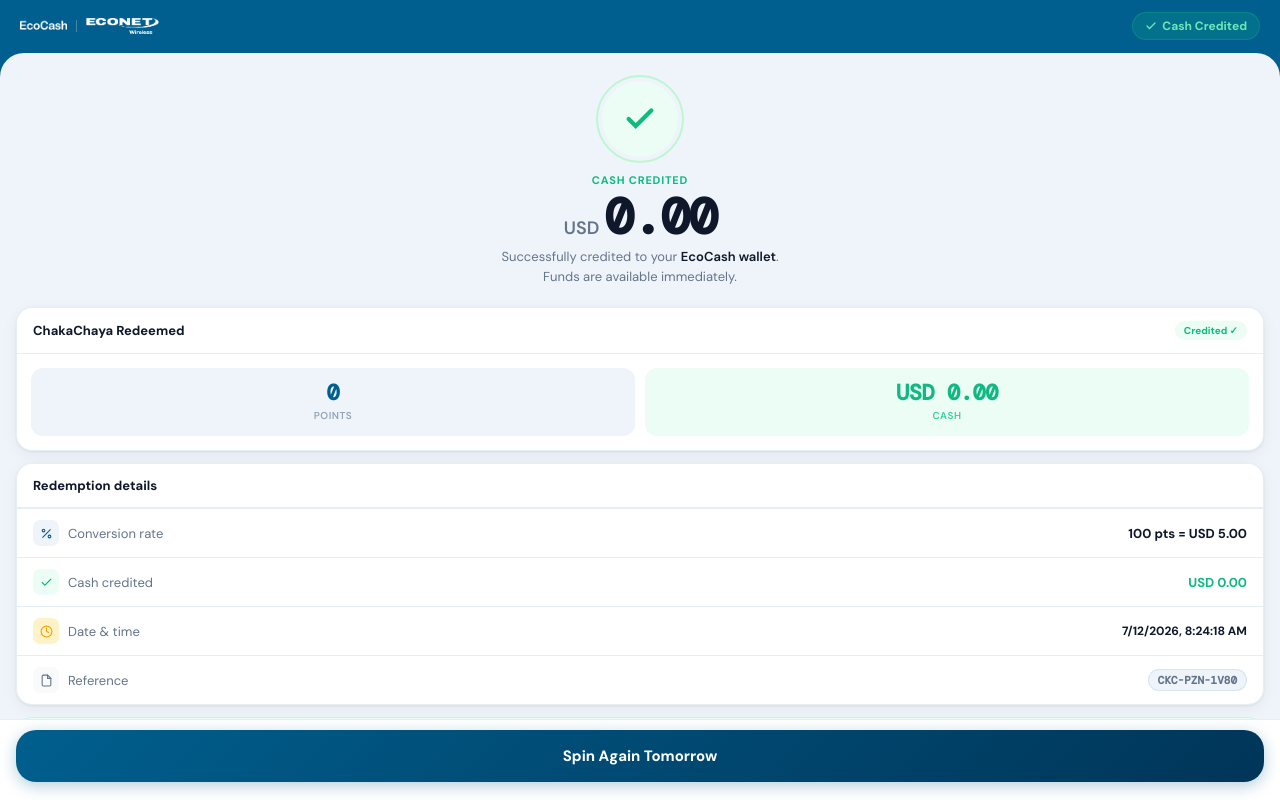
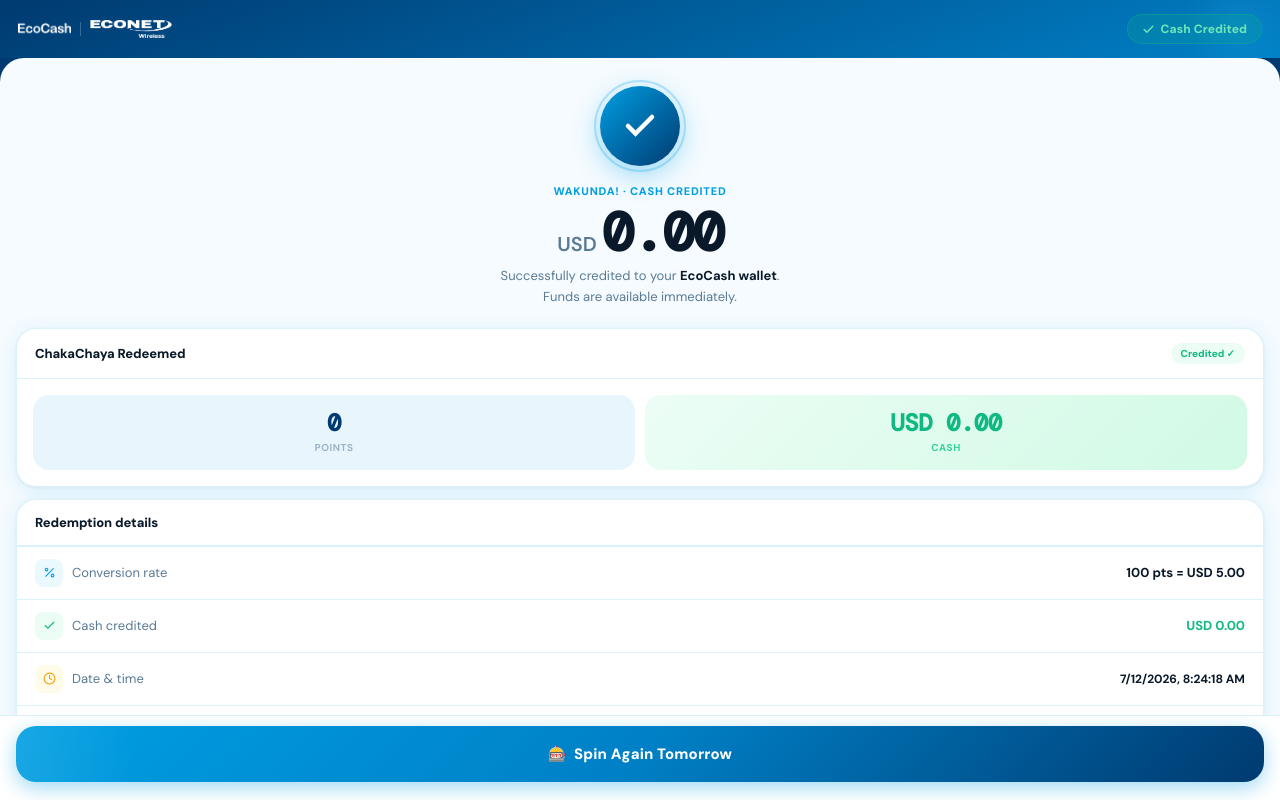
Before and after one commit to Lenkartel/ChakaChaya, a website: page thankyou.html in a window 1280 px wide. Drawn offline with nearby package versions, Linux system fonts and the light colour scheme; a web font is replaced by a local one.

Commit message:
Update thankyou.html

```diff
--- a/thankyou.html
+++ b/thankyou.html
@@ -3,110 +3,169 @@
 <head>
 <meta charset="utf-8"/>
 <meta name="viewport" content="width=device-width,initial-scale=1,maximum-scale=1,user-scalable=no,viewport-fit=cover"/>
-<meta name="theme-color" content="#005F8E"/>
+<meta name="theme-color" content="#003A70"/>
 <title>Cash Credited · ChakaChaya</title>
 <link rel="icon" href="assets/ecocash.png">
 <link rel="preconnect" href="https://fonts.googleapis.com">
 <link rel="preconnect" href="https://fonts.gstatic.com" crossorigin>
-<link href="https://fonts.googleapis.com/css2?family=DM+Sans:opsz,wght@9..40,300;9..40,400;9..40,500;9..40,600;9..40,700&family=DM+Mono:wght@400;500;600&display=swap" rel="stylesheet">
+<link href="https://fonts.googleapis.com/css2?family=DM+Sans:opsz,wght@9..40,300;9..40,400;9..40,500;9..40,600;9..40,700;9..40,800&family=DM+Mono:wght@500;600;700&display=swap" rel="stylesheet">
 <style>
 *,*::before,*::after{margin:0;padding:0;box-sizing:border-box;-webkit-tap-highlight-color:transparent}
 :root{
-  --blue:#005F8E;--blue2:#004470;--blue3:#003558;
-  --cyan:#00C2FF;
-  --bg:#EFF4FA;--card:#FFFFFF;--line:rgba(0,95,142,.1);
-  --t1:#0F172A;--t2:#334155;--t3:#64748B;--t4:#94A3B8;
-  --ok:#10B981;--warn:#F59E0B;
-  --f:'DM Sans',system-ui,sans-serif;--fm:'DM Mono',monospace;
-  --rp:999px;--r12:12px;--r16:16px;--r20:20px;--r24:24px;
-  --sp:cubic-bezier(.34,1.56,.64,1);--ease:cubic-bezier(.2,0,0,1);
-  --sh:0 1px 3px rgba(0,0,0,.07),0 4px 16px rgba(0,0,0,.05);
+  --p:#009FE3; --p2:#0080C6; --navy:#003A70; --navy2:#002850;
+  --cyan:#3CC8FF; --gold:#FDB913;
+  --sky:#F5FBFF; --sky2:#E8F5FD; --card:#FFFFFF;
+  --line:rgba(0,159,227,.14);
+  --t1:#0A1929; --t2:#1A3A52; --t3:#5A7A94; --t4:#9BB5C8;
+  --ok:#10B981; --warn:#F59E0B;
+  --f:'DM Sans',system-ui,sans-serif; --fm:'DM Mono',monospace;
+  --rp:999px; --r12:12px; --r16:16px; --r20:20px; --r24:24px;
+  --sp:cubic-bezier(.34,1.56,.64,1); --ease:cubic-bezier(.2,0,0,1);
+  --sh:0 2px 8px rgba(0,0,0,.06),0 1px 3px rgba(0,0,0,.04);
+  --sh2:0 4px 20px rgba(0,159,227,.12),0 1px 4px rgba(0,0,0,.06);
 }
-@media(prefers-reduced-motion:reduce){*,*::before,*::after{animation-duration:.01ms!important;transition-duration:.01ms!important}}
-html,body{width:100%;height:100%;height:100dvh;overflow:hidden;font-family:var(--f);background:var(--blue);-webkit-font-smoothing:antialiased}
+@media(prefers-reduced-motion:reduce){*{animation-duration:.01ms!important;transition-duration:.01ms!important}}
+html,body{width:100%;height:100%;height:100dvh;overflow:hidden;font-family:var(--f);background:var(--navy);-webkit-font-smoothing:antialiased}
 
+/* ── KEYFRAMES ── */
 @keyframes fadeUp{from{opacity:0;transform:translateY(12px)}to{opacity:1;transform:none}}
-@keyframes checkAppear{0%{transform:scale(0) rotate(-20deg);opacity:0}60%{transform:scale(1.15) rotate(2deg)}100%{transform:scale(1) rotate(0);opacity:1}}
-@keyframes cardIn{from{transform:translateY(16px);opacity:0}to{transform:none;opacity:1}}
+@keyframes checkAppear{0%{transform:scale(0) rotate(-20deg);opacity:0}60%{transform:scale(1.18) rotate(3deg)}100%{transform:scale(1) rotate(0);opacity:1}}
+@keyframes cardIn{from{transform:translateY(14px);opacity:0}to{transform:none;opacity:1}}
 @keyframes reveal{from{opacity:0}to{opacity:1}}
 @keyframes cf-fall{0%{transform:translateY(0) rotate(0deg);opacity:1}100%{transform:translateY(105vh) rotate(540deg);opacity:0}}
-@keyframes curtainClear{to{opacity:0}}
+@keyframes shine{0%{left:-100%}100%{left:200%}}
+@keyframes circFloat{0%,100%{transform:translateY(0)}50%{transform:translateY(-8px)}}
+@keyframes countUp{from{opacity:0;transform:scale(.9)}to{opacity:1;transform:scale(1)}}
 
 /* ── CURTAIN ── */
-.nav-curtain{position:fixed;inset:0;background:var(--blue);opacity:1;pointer-events:none;z-index:9999;transition:opacity .4s var(--ease)}
+.nav-curtain{position:fixed;inset:0;background:linear-gradient(160deg,var(--navy) 0%,var(--p2) 100%);opacity:1;pointer-events:none;z-index:9999;transition:opacity .4s var(--ease)}
 .nav-curtain.clear{opacity:0}
 .fw-canvas{position:fixed;inset:0;pointer-events:none;z-index:1;width:100%;height:100%}
 .cf{position:fixed;pointer-events:none;z-index:9900;animation:cf-fall linear forwards}
 
 /* ── SCREEN ── */
-.screen{display:flex;flex-direction:column;width:100%;height:100%;height:100dvh;overflow:hidden;background:var(--blue)}
+.screen{display:flex;flex-direction:column;width:100%;height:100dvh;overflow:hidden;background:var(--navy)}
 
 /* ── HEADER ── */
-.hdr{flex-shrink:0;background:var(--blue);padding:max(12px,env(safe-area-inset-top)) 20px 14px;display:flex;align-items:center;justify-content:space-between}
-.logo{display:flex;align-items:center;gap:9px}
-.logo img{height:16px;object-fit:contain;filter:brightness(0)invert(1)}
-.logo-sep{width:1px;height:12px;background:rgba(255,255,255,.25)}
-.credited-chip{display:flex;align-items:center;gap:5px;background:rgba(16,185,129,.2);border:1px solid rgba(16,185,129,.3);border-radius:var(--rp);padding:5px 12px;font-size:12px;font-weight:700;color:#6EE7B7}
-.credited-chip svg{stroke:#6EE7B7;fill:none;stroke-width:2.5;stroke-linecap:round;width:12px;height:12px}
+.hdr{
+  flex-shrink:0;position:relative;overflow:hidden;
+  background:linear-gradient(160deg,var(--navy) 0%,var(--p2) 100%);
+  padding:max(14px,env(safe-area-inset-top)) 18px 14px;
+  display:flex;align-items:center;justify-content:space-between;
+}
+.hdr::before{content:'';position:absolute;width:120px;height:120px;border-radius:50%;background:radial-gradient(circle,rgba(60,200,255,.14) 0%,transparent 70%);top:-30px;right:-20px;pointer-events:none;animation:circFloat 7s ease-in-out infinite}
+.logo{display:flex;align-items:center;gap:9px;position:relative;z-index:1}
+.logo img{height:18px;object-fit:contain;filter:brightness(0)invert(1)}
+.logo-sep{width:1px;height:14px;background:rgba(255,255,255,.22)}
+/* Credited chip matches index prize pill aesthetic */
+.credited-chip{
+  display:flex;align-items:center;gap:6px;
+  background:rgba(16,185,129,.18);
+  border:1px solid rgba(16,185,129,.35);
+  border-radius:var(--rp);padding:6px 14px;
+  font-size:12px;font-weight:800;color:#6EE7B7;
+  letter-spacing:.1px;position:relative;z-index:1;
+}
+.credited-chip svg{stroke:#6EE7B7;fill:none;stroke-width:2.5;stroke-linecap:round;width:13px;height:13px}
 
 /* ── BODY ── */
-.body{flex:1;overflow-y:auto;overflow-x:hidden;background:var(--bg);padding:0 16px max(100px,calc(90px + env(safe-area-inset-bottom)));scrollbar-width:none;position:relative;z-index:5;min-height:0;border-radius:24px 24px 0 0;margin-top:-1px}
+.body{
+  flex:1;overflow-y:auto;overflow-x:hidden;
+  background:var(--sky);
+  border-radius:var(--r24) var(--r24) 0 0;
+  padding:0 16px max(100px,calc(90px + env(safe-area-inset-bottom)));
+  scrollbar-width:none;position:relative;z-index:5;min-height:0;
+}
 .body::-webkit-scrollbar{display:none}
 
 /* ── SUCCESS HERO ── */
 .hero{padding:28px 20px 20px;text-align:center;animation:fadeUp .4s var(--ease) both}
-.check-wrap{width:76px;height:76px;border-radius:50%;background:#ECFDF5;margin:0 auto 16px;display:flex;align-items:center;justify-content:center;animation:checkAppear .5s .1s var(--sp) both;position:relative}
-.check-wrap::after{content:'';position:absolute;inset:-6px;border-radius:50%;border:2px solid #BBF7D0;animation:reveal .3s .5s ease both}
-.check-wrap svg{stroke:var(--ok);fill:none;stroke-width:3;stroke-linecap:round;width:34px;height:34px}
-.hero-eyebrow{font-size:11px;font-weight:700;text-transform:uppercase;letter-spacing:.8px;color:var(--ok);margin-bottom:5px}
-.hero-amt-row{display:flex;align-items:baseline;justify-content:center;gap:5px;margin-bottom:5px}
-.hero-cur{font-size:18px;font-weight:600;color:var(--t3)}
-.hero-amt{font-family:var(--fm);font-size:50px;font-weight:700;color:var(--t1);line-height:1;letter-spacing:-.04em}
-.hero-sub{font-size:13px;color:var(--t3);line-height:1.55}
-.hero-sub strong{color:var(--t1);font-weight:600}
+/* Animated check circle — blue gradient to match index */
+.check-wrap{
+  width:80px;height:80px;border-radius:50%;
+  background:linear-gradient(135deg,var(--p) 0%,var(--navy) 100%);
+  margin:0 auto 18px;
+  display:flex;align-items:center;justify-content:center;
+  animation:checkAppear .55s .1s var(--sp) both;
+  position:relative;
+  box-shadow:0 8px 28px rgba(0,159,227,.4);
+}
+.check-wrap::after{
+  content:'';position:absolute;inset:-6px;border-radius:50%;
+  border:2px solid rgba(0,159,227,.25);
+  animation:reveal .3s .55s ease both;opacity:0;
+}
+.check-wrap svg{stroke:#fff;fill:none;stroke-width:3;stroke-linecap:round;width:36px;height:36px}
+.hero-eyebrow{
+  font-size:11px;font-weight:800;text-transform:uppercase;
+  letter-spacing:.8px;color:var(--p);margin-bottom:8px;
+}
+.hero-amt-row{display:flex;align-items:baseline;justify-content:center;gap:5px;margin-bottom:6px;animation:countUp .5s .3s var(--sp) both}
+.hero-cur{font-size:20px;font-weight:600;color:var(--t3)}
+.hero-amt{font-family:var(--fm);font-size:54px;font-weight:700;color:var(--t1);line-height:1;letter-spacing:-.04em}
+.hero-sub{font-size:13px;color:var(--t3);line-height:1.6}
+.hero-sub strong{color:var(--t1);font-weight:700}
 
-/* ── SECTION CARD ── */
-.scard{background:var(--card);border-radius:var(--r16);box-shadow:var(--sh);overflow:hidden;margin-bottom:12px;border:1px solid var(--line)}
-.scard-hd{padding:13px 16px;border-bottom:1px solid var(--line);display:flex;align-items:center;justify-content:space-between}
-.scard-title{font-size:13px;font-weight:700;color:var(--t1)}
-.scard-badge{font-size:10px;font-weight:700;padding:3px 9px;border-radius:var(--rp)}
+/* ── CARDS ── */
+.scard{background:var(--card);border-radius:var(--r20);box-shadow:var(--sh2);overflow:hidden;margin-bottom:12px;border:1px solid var(--line)}
+.scard-hd{padding:14px 18px;border-bottom:1px solid var(--line);display:flex;align-items:center;justify-content:space-between}
+.scard-title{font-size:13px;font-weight:800;color:var(--t1);letter-spacing:-.1px}
+.scard-badge{font-size:10px;font-weight:800;padding:4px 10px;border-radius:var(--rp)}
 .badge-ok{background:#ECFDF5;color:var(--ok)}
 
-/* Amounts row */
-.amt-row{display:flex;gap:10px;padding:14px}
-.amt-block{flex:1;border-radius:var(--r12);padding:14px;text-align:center}
-.amt-pts{background:var(--bg)}
-.amt-cash{background:#ECFDF5}
-.amt-val{font-family:var(--fm);font-size:22px;font-weight:700;line-height:1;letter-spacing:-.02em}
-.amt-pts .amt-val{color:var(--blue)}
+/* Summary amounts */
+.amt-row{display:flex;gap:10px;padding:16px}
+.amt-block{flex:1;border-radius:var(--r16);padding:16px;text-align:center}
+.amt-pts{background:var(--sky2)}
+.amt-cash{background:linear-gradient(135deg,#ECFDF5,#D1FAE5)}
+.amt-val{font-family:var(--fm);font-size:24px;font-weight:700;line-height:1;letter-spacing:-.02em}
+.amt-pts .amt-val{color:var(--navy)}
 .amt-cash .amt-val{color:var(--ok)}
-.amt-lbl{font-size:10px;font-weight:600;text-transform:uppercase;letter-spacing:.5px;margin-top:5px;color:var(--t4)}
+.amt-lbl{font-size:10px;font-weight:700;text-transform:uppercase;letter-spacing:.5px;margin-top:6px;color:var(--t4)}
 .amt-cash .amt-lbl{color:#34D399}
 
 /* Detail rows */
-.det-row{display:flex;align-items:center;justify-content:space-between;padding:11px 16px;border-top:1px solid var(--line)}
+.det-row{display:flex;align-items:center;justify-content:space-between;padding:12px 18px;border-top:1px solid var(--line)}
 .det-k{font-size:13px;color:var(--t3);display:flex;align-items:center;gap:9px}
-.det-icon{width:26px;height:26px;border-radius:7px;display:flex;align-items:center;justify-content:center;flex-shrink:0}
+.det-icon{width:28px;height:28px;border-radius:8px;display:flex;align-items:center;justify-content:center;flex-shrink:0}
 .det-icon svg{width:13px;height:13px;fill:none;stroke-width:2;stroke-linecap:round}
 .det-v{font-size:13px;font-weight:700;color:var(--t1)}
 .det-v.ok{color:var(--ok)}
-.ref-badge{font-family:var(--fm);font-size:11px;font-weight:600;color:var(--t3);background:var(--bg);border:1px solid var(--line);padding:3px 9px;border-radius:var(--rp)}
+.ref-badge{font-family:var(--fm);font-size:11px;font-weight:600;color:var(--t3);background:var(--sky);border:1px solid var(--line);padding:4px 10px;border-radius:var(--rp)}
 
 /* Notice */
-.notice{background:#ECFDF5;border-radius:var(--r16);padding:13px 16px;margin-bottom:12px;font-size:13px;line-height:1.65;color:var(--t2);border:1px solid rgba(16,185,129,.15)}
-.notice strong{color:var(--t1);font-weight:600}
+.notice{
+  background:linear-gradient(135deg,rgba(0,159,227,.06),rgba(0,159,227,.02));
+  border-radius:var(--r20);padding:14px 18px;margin-bottom:12px;
+  font-size:13px;line-height:1.65;color:var(--t2);
+  border:1px solid rgba(0,159,227,.12);
+}
+.notice strong{color:var(--t1);font-weight:700}
 
-/* Sec + powered */
-.sec-card{background:var(--card);border-radius:var(--r16);box-shadow:var(--sh);margin-bottom:12px;border:1px solid var(--line)}
-.sec-row{display:flex;align-items:center;justify-content:center;padding:11px 0}
-.sec-badge{display:flex;align-items:center;gap:4px;font-size:9px;font-weight:700;text-transform:uppercase;letter-spacing:.4px;color:var(--ok);padding:0 12px}
+/* Security card */
+.sec-card{background:var(--card);border-radius:var(--r20);box-shadow:var(--sh);margin-bottom:12px;border:1px solid var(--line)}
+.sec-row{display:flex;align-items:center;justify-content:center;padding:12px 0}
+.sec-badge{display:flex;align-items:center;gap:4px;font-size:9px;font-weight:800;text-transform:uppercase;letter-spacing:.5px;color:var(--p);padding:0 14px}
 .sec-badge+.sec-badge{border-left:1px solid var(--line)}
-.sec-badge svg{stroke:var(--ok);fill:none;stroke-width:2.5;stroke-linecap:round;width:10px;height:10px}
+.sec-badge svg{stroke:var(--p);fill:none;stroke-width:2.5;stroke-linecap:round;width:10px;height:10px}
 .powered{text-align:center;padding:8px 0;font-size:10px;color:var(--t4);letter-spacing:.3px;border-top:1px solid var(--line)}
 
-/* CTA button */
-.cta-bar{position:fixed;bottom:0;left:0;right:0;padding:10px 16px max(18px,env(safe-area-inset-bottom));background:var(--card);border-top:1px solid var(--line);z-index:100}
-.cta-btn{width:100%;padding:16px;border-radius:var(--r20);border:none;cursor:pointer;background:linear-gradient(135deg,var(--blue) 0%,var(--blue3) 100%);color:#fff;font-family:var(--f);font-size:15px;font-weight:700;box-shadow:0 4px 16px rgba(0,95,142,.3);transition:transform .14s;min-height:52px}
+/* ── CTA BAR ── */
+.cta-bar{
+  position:fixed;bottom:0;left:0;right:0;
+  padding:10px 16px max(18px,env(safe-area-inset-bottom));
+  background:var(--card);border-top:1px solid var(--line);z-index:100;
+}
+.cta-btn{
+  width:100%;padding:17px;border-radius:var(--r20);border:none;cursor:pointer;
+  background:linear-gradient(135deg,var(--p) 0%,var(--p2) 50%,var(--navy) 100%);
+  color:#fff;font-family:var(--f);font-size:15px;font-weight:800;
+  box-shadow:0 6px 20px rgba(0,159,227,.38);
+  transition:transform .14s;min-height:56px;
+  position:relative;overflow:hidden;
+  letter-spacing:.01em;
+}
+.cta-btn::after{content:'';position:absolute;top:0;bottom:0;left:-100%;width:40%;background:linear-gradient(90deg,transparent,rgba(255,255,255,.2),transparent);animation:shine 3s ease-in-out infinite 1s}
 .cta-btn:active{transform:scale(.97)}
 </style>
 </head>
@@ -132,7 +191,7 @@
       <div class="check-wrap" aria-hidden="true">
         <svg viewBox="0 0 24 24"><polyline points="20 6 9 17 4 12"/></svg>
       </div>
-      <div class="hero-eyebrow">Cash Credited</div>
+      <div class="hero-eyebrow">Wakunda! · Cash Credited</div>
       <div class="hero-amt-row">
         <span class="hero-cur">USD</span>
         <span class="hero-amt" id="heroAmount">0.00</span>
@@ -143,20 +202,17 @@
 
   <!-- STICKY CTA -->
   <div class="cta-bar">
-    <button class="cta-btn" onclick="window.location.href='index.html'">Spin Again Tomorrow</button>
+    <button class="cta-btn" onclick="window.location.href='index.html'">🎰 &nbsp;Spin Again Tomorrow</button>
   </div>
 
 </div>
 
 <script>
-/* ════════ PRESERVED JS LOGIC ════════ */
 function haptic(s){if(!navigator.vibrate)return;try{navigator.vibrate({success:[12,60,12],medium:22}[s]||12)}catch(e){}}
 
 (function main(){
-  /* Curtain reveal */
   const curtain=document.getElementById('navCurtain');
   requestAnimationFrame(()=>setTimeout(()=>curtain.classList.add('clear'),40));
-
   history.replaceState({page:'thankyou'},'','');
   window.addEventListener('popstate',()=>{sessionStorage.removeItem('redeemData');window.location.href='index.html'},{passive:false});
 
@@ -171,14 +227,14 @@
   const target=parseFloat(usd)||0;
   if(target>0){
     const start=performance.now();
-    function tick(t){const p=Math.min((t-start)/700,1),ease=1-Math.pow(1-p,3);amtEl.textContent=(target*ease).toFixed(2);if(p<1)requestAnimationFrame(tick);else amtEl.textContent=target.toFixed(2)}
+    function tick(t){const p=Math.min((t-start)/800,1),ease=1-Math.pow(1-p,3);amtEl.textContent=(target*ease).toFixed(2);if(p<1)requestAnimationFrame(tick);else amtEl.textContent=target.toFixed(2)}
     requestAnimationFrame(tick);
   }else amtEl.textContent=parseFloat(usd).toFixed(2);
 
   const body=document.getElementById('bodyEl');
-  function addCard(html,d){setTimeout(()=>{const div=document.createElement('div');div.innerHTML=html;const el=div.firstElementChild;el.style.cssText=`animation:cardIn .38s ${d*60}ms cubic-bezier(.22,1,.36,1) both`;body.appendChild(el)},d*60)}
+  function addCard(html,d){setTimeout(()=>{const div=document.createElement('div');div.innerHTML=html;const el=div.firstElementChild;el.style.cssText=`animation:cardIn .38s ${d*65}ms cubic-bezier(.22,1,.36,1) both`;body.appendChild(el)},d*65)}
 
-  /* Summary card */
+  /* Summary */
   addCard(`<div class="scard">
     <div class="scard-hd"><span class="scard-title">ChakaChaya Redeemed</span><span class="scard-badge badge-ok">Credited ✓</span></div>
     <div class="amt-row">
@@ -191,10 +247,10 @@
   const icon=(bg,sc,path)=>`<div class="det-icon" style="background:${bg}"><svg viewBox="0 0 24 24" stroke="${sc}">${path}</svg></div>`;
   addCard(`<div class="scard">
     <div class="scard-hd"><span class="scard-title">Redemption details</span></div>
-    <div class="det-row"><div class="det-k">${icon('#EFF4FA','var(--blue)','<line x1="19" y1="5" x2="5" y2="19"/><circle cx="6.5" cy="6.5" r="2.5"/><circle cx="17.5" cy="17.5" r="2.5"/>')}Conversion rate</div><div class="det-v">${rate}</div></div>
+    <div class="det-row"><div class="det-k">${icon('rgba(0,159,227,.08)','var(--p)','<line x1="19" y1="5" x2="5" y2="19"/><circle cx="6.5" cy="6.5" r="2.5"/><circle cx="17.5" cy="17.5" r="2.5"/>')}Conversion rate</div><div class="det-v">${rate}</div></div>
     <div class="det-row"><div class="det-k">${icon('#ECFDF5','var(--ok)','<polyline points="20 6 9 17 4 12"/>')}Cash credited</div><div class="det-v ok">${usdFmt}</div></div>
-    <div class="det-row"><div class="det-k">${icon('#FEF3C7','var(--warn)','<circle cx="12" cy="12" r="10"/><polyline points="12 6 12 12 16 14"/>')}Date &amp; time</div><div class="det-v" style="font-size:12px">${ts}</div></div>
-    <div class="det-row"><div class="det-k">${icon('#F8FAFC','var(--t3)','<path d="M14 2H6a2 2 0 00-2 2v16a2 2 0 002 2h12a2 2 0 002-2V8z"/><polyline points="14 2 14 8 20 8"/>')}Reference</div><div class="ref-badge">${refNo}</div></div>
+    <div class="det-row"><div class="det-k">${icon('#FEFCE8','var(--warn)','<circle cx="12" cy="12" r="10"/><polyline points="12 6 12 12 16 14"/>')}Date &amp; time</div><div class="det-v" style="font-size:12px">${ts}</div></div>
+    <div class="det-row"><div class="det-k">${icon('var(--sky)','var(--t3)','<path d="M14 2H6a2 2 0 00-2 2v16a2 2 0 002 2h12a2 2 0 002-2V8z"/><polyline points="14 2 14 8 20 8"/>')}Reference</div><div class="ref-badge">${refNo}</div></div>
   </div>`,2);
 
   /* Notice */
@@ -212,10 +268,10 @@
 
   haptic('success');
 
-  /* Fireworks — preserved exactly */
+  /* Fireworks */
   const canvas=document.getElementById('fwCanvas');
   const ctx=canvas.getContext('2d');
-  const COLS=['#fff','#FDE68A','#34D399','#60A5FA','#F472B6','#A78BFA','#4ADE80','#FBBF24'];
+  const COLS=['#fff','#FDB913','#3CC8FF','#009FE3','#F472B6','#A78BFA','#4ADE80','#FBBF24'];
   function resize(){canvas.width=window.innerWidth;canvas.height=window.innerHeight}
   resize();window.addEventListener('resize',resize,{passive:true});
   class Shell{constructor(){this.x=canvas.width*(.1+Math.random()*.8);this.y=canvas.height;this.vy=-(12+Math.random()*9);this.vx=(Math.random()-.5)*2;this.peakY=canvas.height*(.06+Math.random()*.38);this.exploded=false;this.dead=false;this.color=COLS[~~(Math.random()*COLS.length)]}update(){if(this.exploded)return;this.vy+=.35;this.x+=this.vx;this.y+=this.vy;if(this.vy>=0||this.y<=this.peakY){this.exploded=true;this.dead=true;burst(this)}}draw(){if(this.exploded)return;ctx.save();ctx.fillStyle=this.color;ctx.globalAlpha=.9;ctx.beginPath();ctx.arc(this.x,this.y,2.5,0,Math.PI*2);ctx.fill();ctx.restore()}}
```
